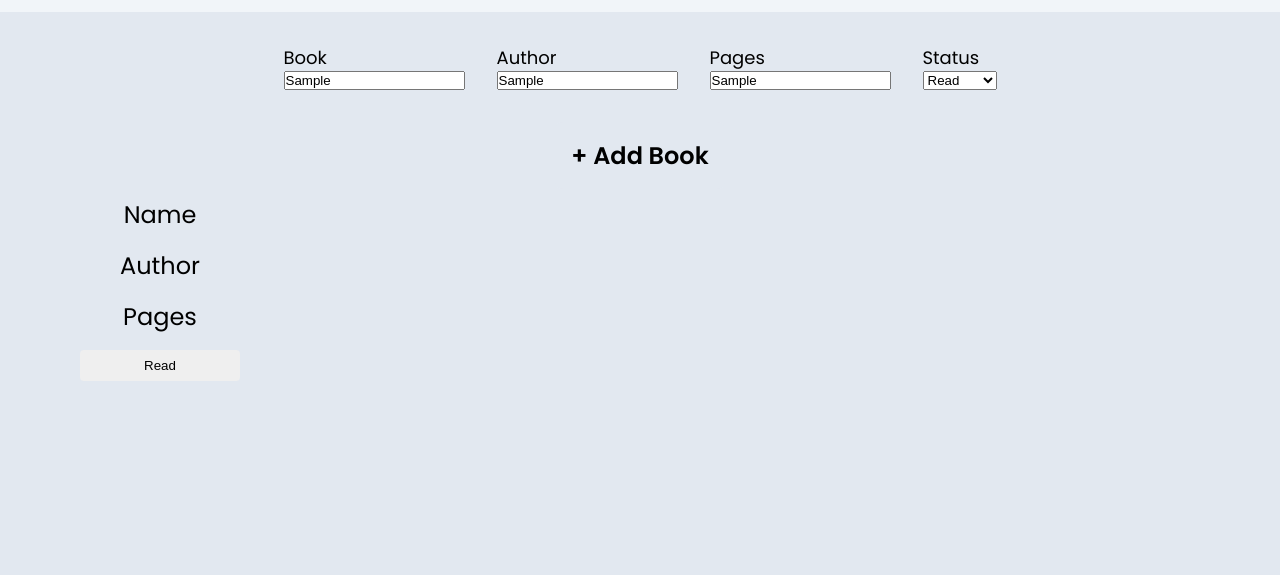
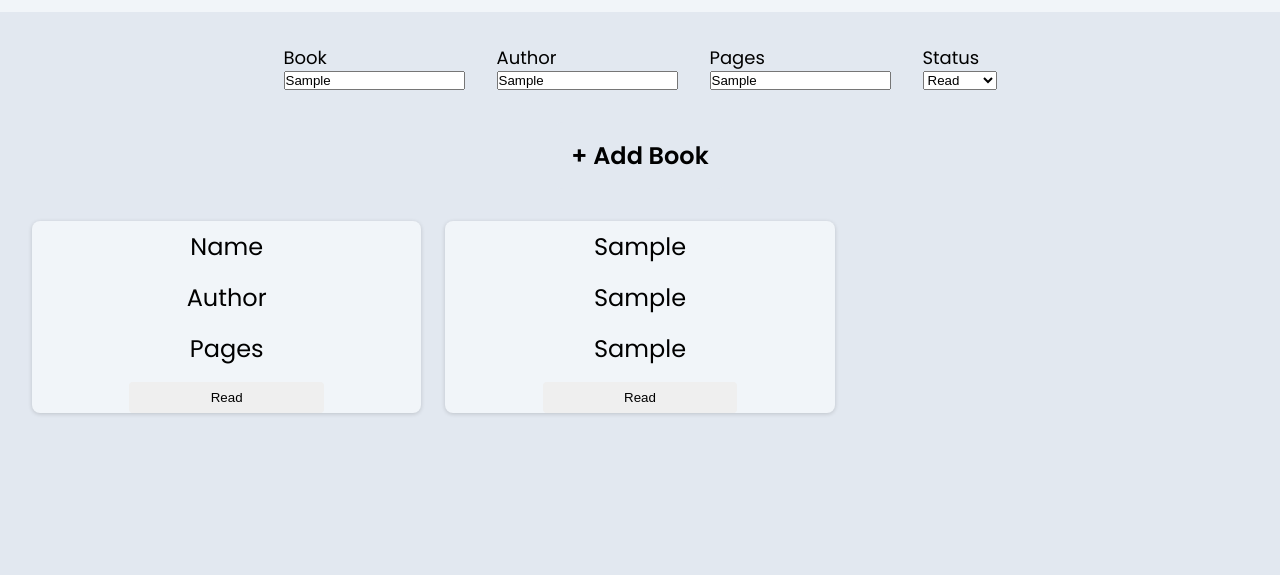
Before and after one commit to Zoxxs/Project-Library, a plain HTML site: page index.html in a window 1280 px wide. Both pictures are taken after typing "Sample", "Sample", "Sample" into the empty fields and a click on the button "+ Add Book". Shown: the part 107-682 px from the top of the page. Drawn offline with Linux system fonts and the light colour scheme.

Commit message:
Add book card functionality

```diff
--- a/index.html
+++ b/index.html
@@ -32,8 +32,8 @@
           <div class="inputs">
             <label for="status">Status</label>
             <select name="status" id="status">
-              <option value="read">Read</option>
-              <option value="no read">Not read</option>
+              <option value="Read">Read</option>
+              <option value="Not read">Not read</option>
             </select>
           </div>
         </div>
--- a/script.js
+++ b/script.js
@@ -16,6 +16,7 @@ function Book(title, author, pages, read) {
 // User Interface
 
 const bookGrid = document.querySelector('.book-grid');
+const bookStatus = document.querySelector('#status');
 
 const theHobbit = new Book(`The Hobbit`, `J.R.R. Tolkien`, 295, "yep")
 
@@ -34,7 +35,7 @@ const addNewBook = (e) => {
   e.preventDefault();
   const newBook = getBookFromInput();
   addBookToLibrary(newBook);
-  console.log(myLibrary);
+  createBookCard(newBook);
 }
 
 const form = document.querySelector('form');
@@ -52,6 +53,7 @@ function createBookCard(book) {
   bookName.textContent = `${book.title}`;
   bookAuthor.textContent = book.author;
   bookPages.textContent = book.pages;
+  bookReadStatus.textContent = bookStatus.value;
 
   bookGrid.appendChild(bookCard);
   bookCard.appendChild(bookName);
--- a/style.css
+++ b/style.css
@@ -59,6 +59,9 @@ main {
   display: flex;
   flex-direction: column;
   align-items: center;
+  background-color: #f1f5f9;
+  box-shadow: rgba(0, 0, 0, 0.16) 0px 1px 4px;
+  border-radius: 8px;
 }
 
 .single-book > p {
@@ -99,4 +102,6 @@ footer > a:active {
 .book-grid {
   display: grid;
   grid-template-columns: repeat(auto-fill, minmax(300px, 1fr));
+  gap: 1.5rem;
+  padding: 2rem;
 }
```
